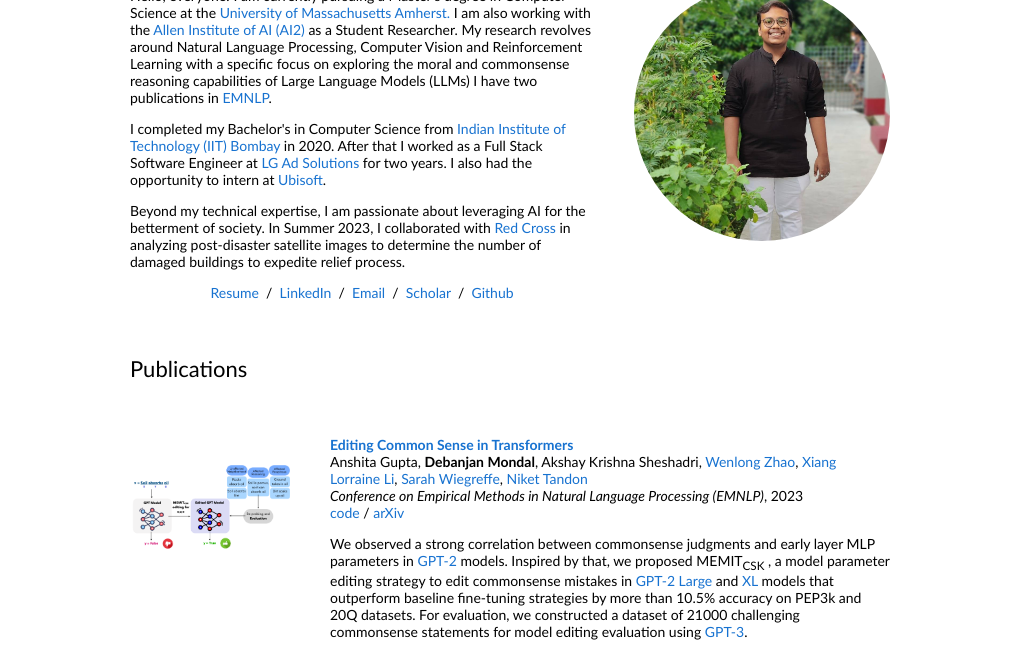
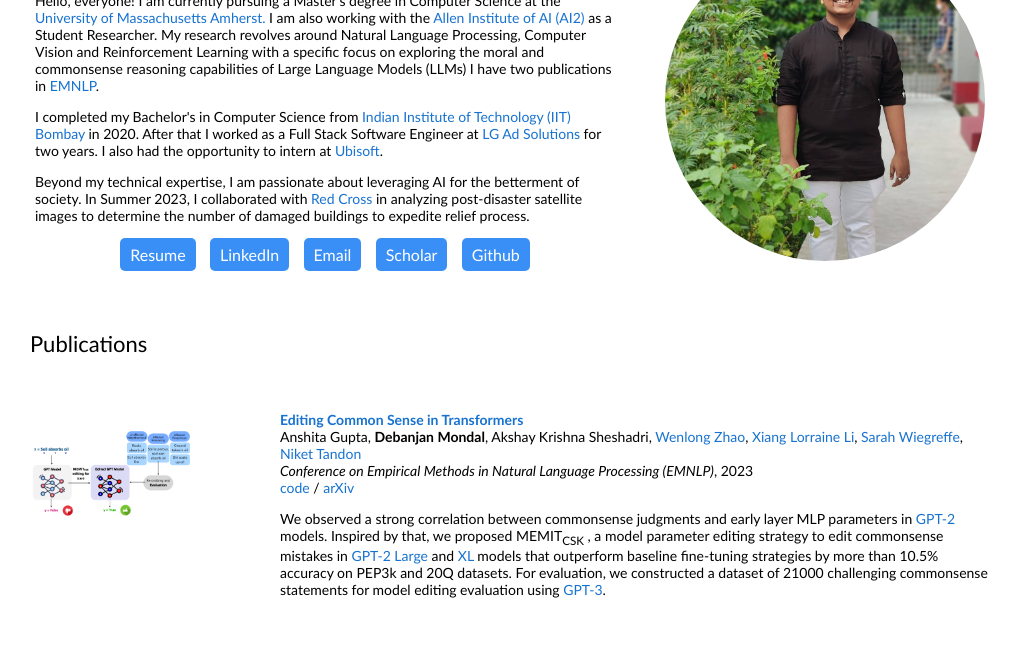
Before and after one commit to debanjanmondal702/debanjanmondal702.github.io, a plain HTML site: page index.html in a window 1280 px wide. Shown: the part 114-763 px from the top of the page, without its empty margins (130-1149 px from the left). Drawn offline with Linux system fonts and the light colour scheme.

Commit message:
Add buttons instead of links

```diff
--- a/index.html
+++ b/index.html
@@ -13,7 +13,7 @@
   </head>
 
   <body>
-    <table style="width:100%;max-width:800px;border:0px;border-spacing:0px;border-collapse:separate;margin-right:auto;margin-left:auto;"><tbody>
+    <table style="width:100%;max-width:1000px;border:0px;border-spacing:0px;border-collapse:separate;margin-right:auto;margin-left:auto;"><tbody>
       <tr style="padding:0px">
         <td style="padding:0px">
           <table style="width:100%;border:0px;border-spacing:0px;border-collapse:separate;margin-right:auto;margin-left:auto;"><tbody>
@@ -31,11 +31,11 @@
                   Beyond my technical expertise, I am passionate about leveraging AI for the betterment of society. In Summer 2023, I collaborated with <a href="https://www.redcross.org/">Red Cross</a> in analyzing post-disaster satellite images to determine the number of damaged buildings to expedite relief process.
                 </p>
                 <p style="text-align:center">
-                  <a href="data/Debanjan Mondal Resume.pdf">Resume</a> &nbsp;/&nbsp;
-                  <a href="https://www.linkedin.com/in/debanjanmondal702/">LinkedIn</a> &nbsp;/&nbsp;
-                  <a href="mailto:debanjanmond@umass.edu">Email</a> &nbsp;/&nbsp;
-                  <a href="https://scholar.google.com/citations?user=F7j71ZsAAAAJ&hl=en&authuser=1">Scholar</a> &nbsp;/&nbsp;
-                  <a href="https://github.com/Demon702/">Github</a>
+                  <a href="data/Debanjan Mondal Resume.pdf" class="button">Resume</a> &nbsp;&nbsp;
+                  <a href="https://www.linkedin.com/in/debanjanmondal702/" class="button">LinkedIn</a> &nbsp;&nbsp;
+                  <a href="mailto:debanjanmond@umass.edu" class="button">Email</a> &nbsp;&nbsp;
+                  <a href="https://scholar.google.com/citations?user=F7j71ZsAAAAJ&hl=en&authuser=1" class="button">Scholar</a> &nbsp;&nbsp;
+                  <a href="https://github.com/Demon702/" class="button">Github</a>
                 </p>
               </td>
               <td style="padding:2.5%;width:40%;max-width:40%">
--- a/stylesheet.css
+++ b/stylesheet.css
@@ -133,3 +133,21 @@ h2 {
 span.highlight {
   background-color: #ffffd0;
 }
+
+.button {
+  display: inline-block;
+  padding: 7px 10px;
+  background-color: #3a8ff7;
+  color: white;
+  text-align: center;
+  text-decoration: none;
+  font-size: 16px;
+  border-radius: 5px;
+  border: none;
+  cursor: pointer;
+}
+
+.button:hover {
+  background-color: #0771f3; /* Darker shade of blue on hover */
+  color: #ffffff;
+}
```
